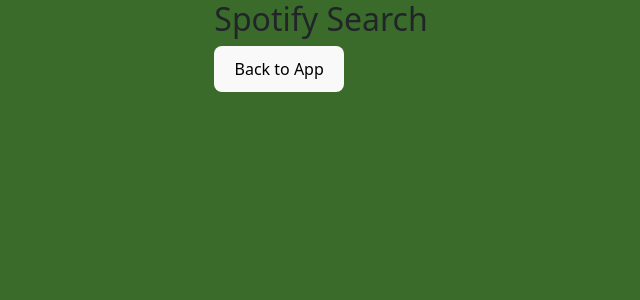
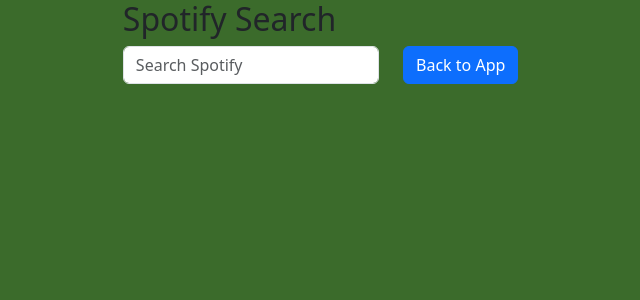
Before and after one commit to Anarcha666/CWAProject, a React (Vite) app in the folder Final-Project/: page / in a window 1280 px wide. Both pictures are taken after a click on the button "Spotify Search". Shown: the top 300 px of the page, without its empty margins (319-959 px from the left). Built offline with nearby package versions, Linux system fonts and the light colour scheme.

Commit message:
spotify search

```diff
--- a/Final-Project/src/Components/SpotifySearch.jsx
+++ b/Final-Project/src/Components/SpotifySearch.jsx
@@ -2,9 +2,18 @@
 
 const SpotifySearch = ({ goBack }) => {
   return (
-    <div>
+    <div className="container">
       <h2>Spotify Search</h2>
-      <button onClick={goBack}>Back to App</button>
+      <div className="row">
+        <div className="col-8">
+          <div className="input-group mb-3">
+            <input type="search" className="form-control" placeholder="Search Spotify" />
+          </div>
+        </div>
+        <div className="col-4">
+          <button className="btn btn-primary" onClick={goBack}>Back to App</button>
+        </div>
+      </div>
     </div>
   );
 };
```
